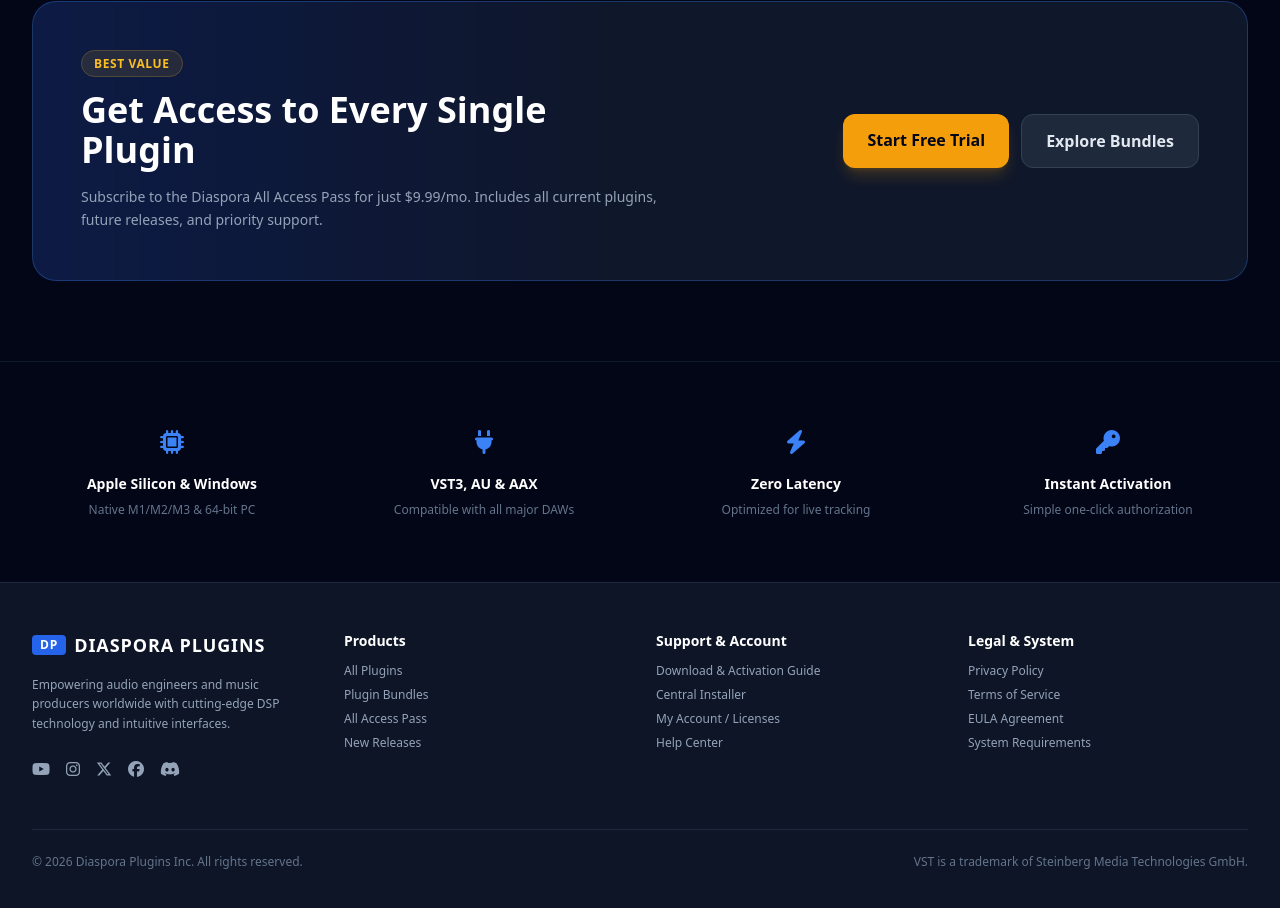
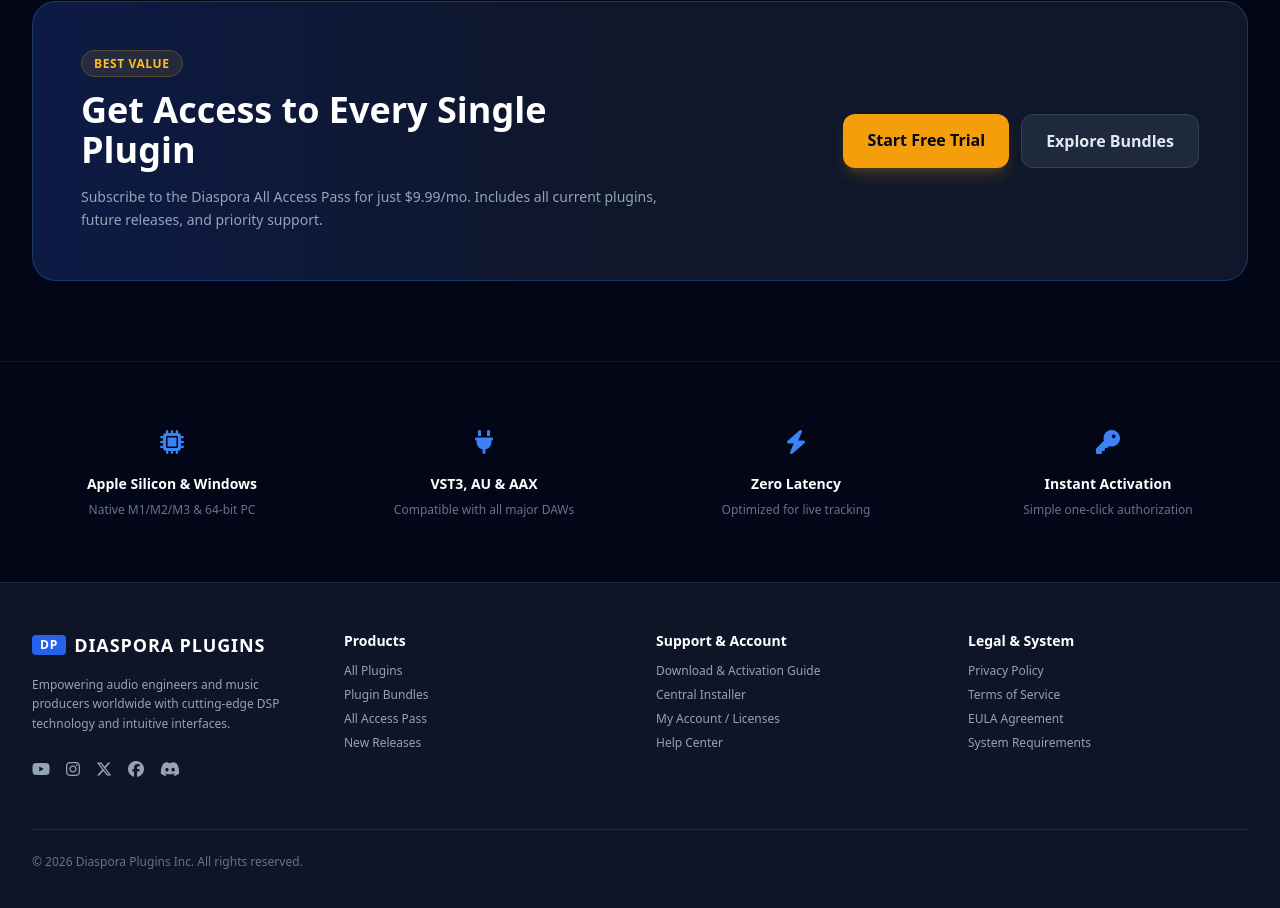
Before and after one commit to audiorybeatstore-cpu/diaspora-plugins, a plain HTML site: page index.html in a window 1280 px wide. Shown: the part 1352-2260 px from the top of the page. Drawn offline with nearby package versions, Linux system fonts and the light colour scheme.

Commit message:
Update index.html

```diff
--- a/index.html
+++ b/index.html
@@ -314,7 +314,6 @@
             <!-- Bottom Copyright Bar -->
             <div class="mt-12 pt-6 border-t border-slate-800 flex flex-col sm:flex-row items-center justify-between text-xs text-slate-500 gap-4">
                 <p>&copy; 2026 Diaspora Plugins Inc. All rights reserved.</p>
-                <p>VST is a trademark of Steinberg Media Technologies GmbH.</p>
             </div>
         </div>
     </footer>
```
